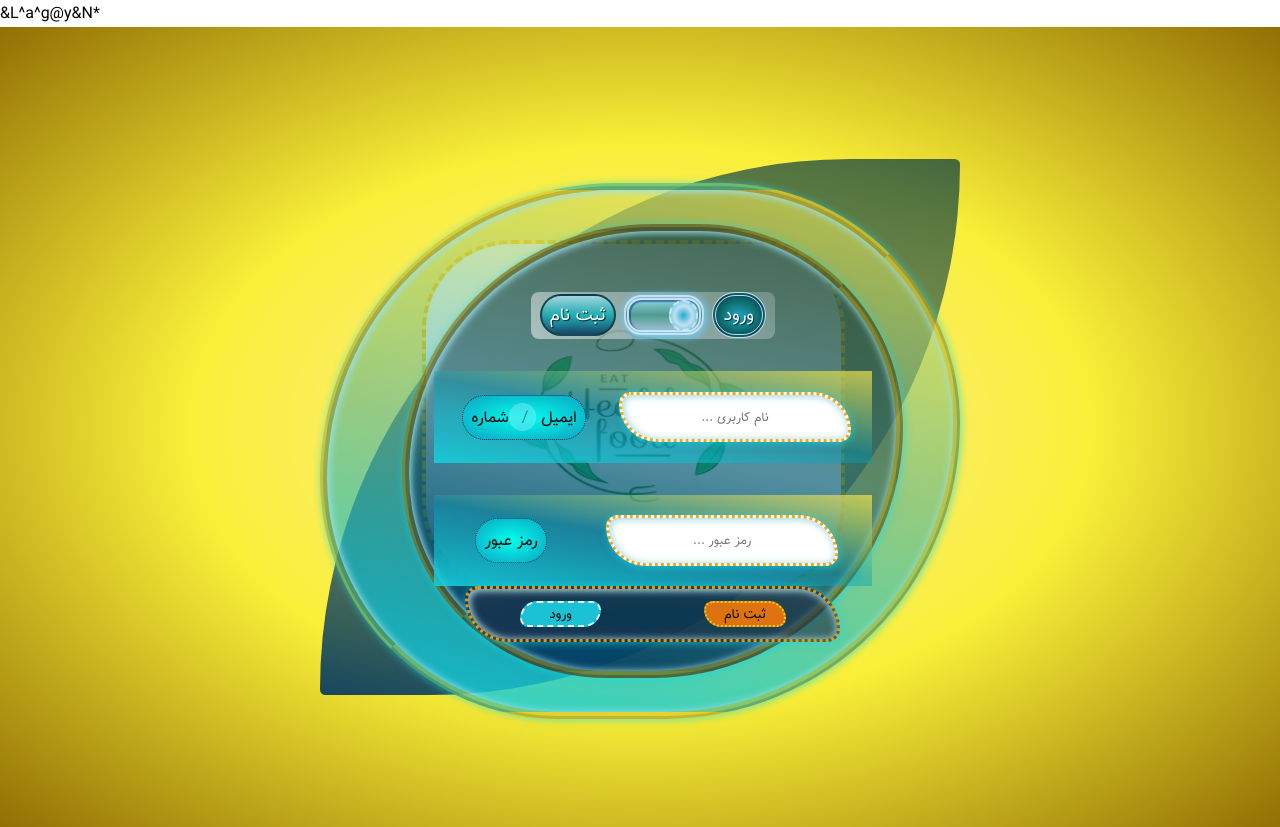
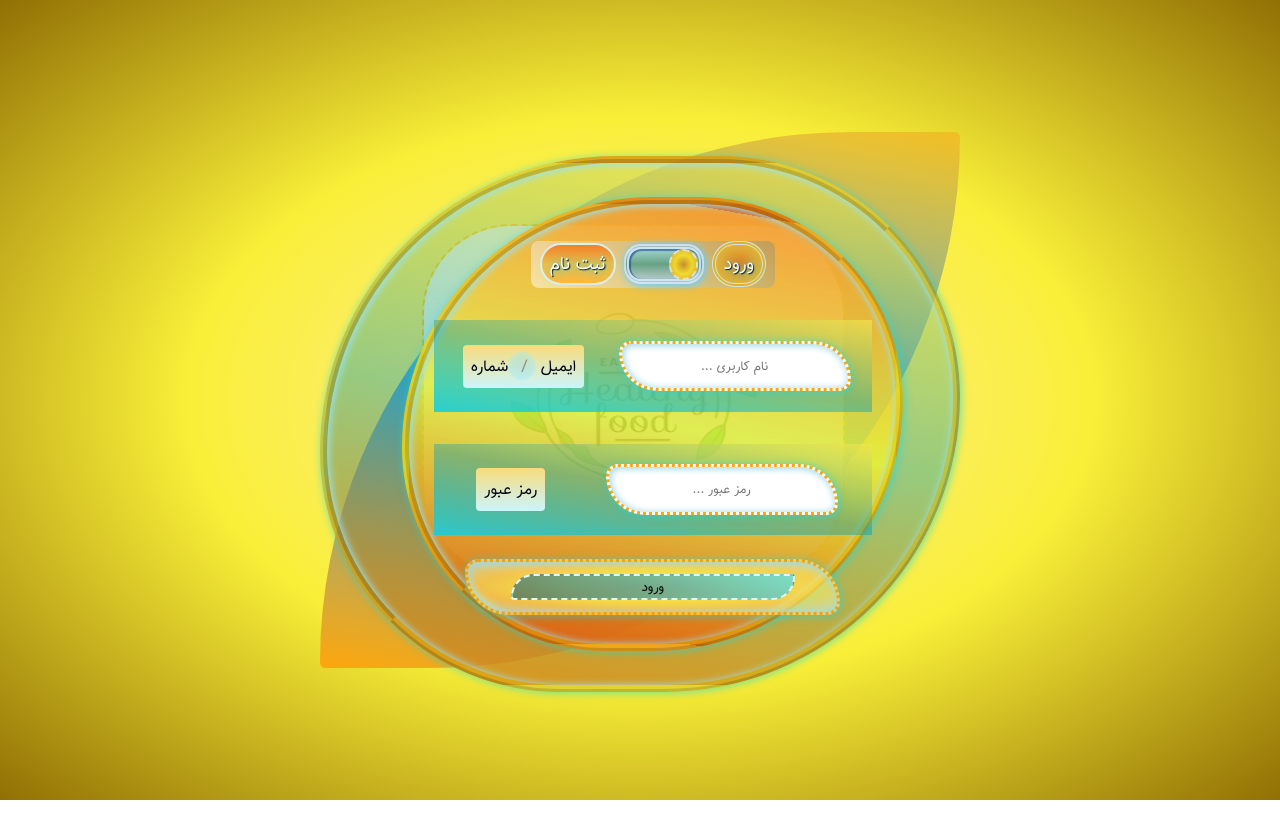
Before and after one commit to alirezashon/reservation, a Next.js app: page /Login in a window 1280 px wide. After the commit the page ends 800 px from the top, so only its background shows below. Built offline with nearby package versions, Linux system fonts and the light colour scheme.

Commit message:
changed login

```diff
--- a/package.json
+++ b/package.json
@@ -6,7 +6,7 @@
 	"scripts": {
 		"dev": "next dev -p 2222",
 		"build": "next build",
-		"start": "next start -p 2749",
+		"start": "next start -p 5172",
 		"lint": "next lint"
 	},
 	"dependencies": {
--- a/src/Components/Switch/index.module.css
+++ b/src/Components/Switch/index.module.css
@@ -3,7 +3,7 @@
     padding: 0.1vh;
     background: linear-gradient(44deg,
             rgba(255, 255, 255, 0.503),
-            rgba(255, 255, 255, 0.202));
+            rgba(13, 105, 185, 0.202));
     border-radius: 1vh;
     display: flex;
     align-items: center;
@@ -30,9 +30,9 @@
     position: absolute;
     width: 4vh;
     height: 4vh;
-    background: radial-gradient(rgba(22, 175, 222, 0.8),
-            rgba(206, 229, 248, 0.9),
-            rgba(46, 200, 235, 0.8));
+    background: radial-gradient(rgba(222, 139, 22, 0.8),
+            rgba(251, 222, 30, 0.9),
+            rgba(235, 156, 46, 0.8));
     border-radius: 50%;
     transition: all 0.5s ease-in-out;
 }
@@ -45,9 +45,9 @@
 }
 
 .label {
-    background: radial-gradient(rgb(39, 151, 180),
-            rgba(8, 111, 111, 0.942),
-            rgba(7, 39, 69, 0.942));
+    background: radial-gradient(rgb(237, 119, 16),
+            rgba(222, 166, 52, 0.942),
+            rgba(231, 196, 40, 0.942));
     border-radius: 4vh;
     padding: 0.5vh 1vh;
     margin: 0 1vh;
@@ -58,8 +58,8 @@
 }
 
 .selectedRadio {
-    background: linear-gradient(rgb(161, 213, 226),
-            rgba(29, 169, 169, 0.942),
-            rgba(18, 61, 100, 0.942));
-    border: double .3vh #0c3a44e6;
+    background: linear-gradient(rgb(243, 128, 40),
+            rgba(235, 188, 68, 0.942),
+            rgba(255, 182, 56, 0.942));
+    border: double .3vh #d8f8ffe6;
 }
--- a/src/pages/Login/index.module.css
+++ b/src/pages/Login/index.module.css
@@ -1,5 +1,3 @@
-/** @format */
-
 @keyframes borderanimate {
 	30% {
 		border-radius: 44vh 22vh;
@@ -50,11 +48,21 @@
 	width: 50%;
 	height: 67%;
 	background: repeating-linear-gradient(190deg,
-			rgba(0, 55, 66, 0.7),
-			rgba(0, 51, 77, 0.4),
-			rgba(0, 55, 99, 0.9));
+			rgba(247, 179, 30, 0.7),
+			rgba(63, 164, 214, 0.929),
+			rgba(255, 161, 9, 0.9));
 	border-radius: 100vh 1vh;
 	padding-top: 3vh;
+}
+
+.logo {
+	position: absolute;
+	height: 44vh;
+	top: 28vh;
+	left: 33vw;
+	width: 33vw;
+	border-radius: 7vw;
+	border: .3vh rgb(255, 200, 0) dashed;
 }
 
 .formShadow {
@@ -64,9 +72,9 @@
 	background: repeating-linear-gradient(190deg,
 			rgba(242, 228, 77, 0.7),
 			rgba(0, 150, 177, 0.4),
-			rgba(22, 207, 220, 0.9));
+			rgba(220, 134, 22, 0.9));
 	border-radius: 1vh 100vh;
-	border: ridge 1vh #065a5a;
+	border: ridge 1vh #fff87ce9;
 	animation: borderanimate 7s;
 	flex-direction: column;
 	display: flex;
@@ -77,9 +85,11 @@
 .formInnerBox {
 	padding-top: 3vh;
 	background: repeating-linear-gradient(190deg,
-			rgba(0, 45, 55, 0.7),
-			rgba(0, 41, 66, 0.4),
-			rgba(0, 45, 88, 0.9));
+			rgba(252, 148, 43, 0.836)7%,
+			rgba(248, 245, 41, 0.769)50%,
+			rgba(219, 80, 16, 0.9))22%;
+	border-radius: 0 0 12vh 2vh;
+	border: ridge .2vh rgba(234, 255, 9, 0.9);
 	width: 80%;
 	height: 87%;
 	margin-left: 2vw;
@@ -90,15 +100,6 @@
 	animation: borderanimate 7s;
 }
 
-.logo {
-	position: absolute;
-	top: 30vh;
-	height: 44vh;
-	left: 33vw;
-	width: 33vw;
-	border-radius: 7vw;
-	border: 0.5vh rgb(255, 200, 0) dashed;
-}
 
 .formRow {
 	background: repeating-linear-gradient(190deg,
@@ -113,6 +114,7 @@
 	align-items: center;
 	justify-content: space-around;
 	animation: borderanimate 4s;
+	color: #000110;
 }
 
 .formRow input {
@@ -125,8 +127,9 @@
 	height: 67%;
 	font-size: 1vw;
 	margin-left: 1vh;
-	border: ridge 1vh rgb(23, 255, 243);
-	border-radius: 1vh;
+	border: ridge .4vh rgb(255, 193, 23);
+	border-radius: .7vh;
+	outline: none;
 }
 
 .formRow label {
@@ -134,9 +137,8 @@
 	margin-left: 1vh;
 	font-size: 2vh;
 	padding: 1vh;
-	border-radius: 4vh;
-	border: dotted 0.2vh rgb(1, 46, 68);
-	background: radial-gradient(rgb(0, 255, 238), rgb(14, 163, 193));
+	border-radius: .5vh;
+	background: linear-gradient(rgb(247, 220, 123), rgb(203, 245, 253));
 }
 
 .slash {
@@ -149,19 +151,20 @@
 }
 
 .buttonBox {
-	background: radial-gradient(rgba(11, 22, 44, 0.4),
-			rgba(22, 33, 55, 0.5),
-			rgba(33, 44, 66, 0.6),
-			rgba(44, 55, 77, 0.7));
+	background: radial-gradient(rgba(249, 185, 21, 0.4),
+			rgba(249, 234, 72, 0.926),
+			rgba(255, 238, 108, 0.6),
+			rgba(188, 233, 228, 0.7));
 	width: 77%;
 	height: 7vh;
 	display: flex;
+	margin: 3vh;
 	justify-content: space-around;
 	align-items: center;
 	border-radius: 55vh 12vh;
-	border: ridge 1vh rgba(11, 22, 55, 0.4);
-	box-shadow: 1px 1px 7px 1px rgba(16, 219, 234, 0.5),
-		1px 1px 7px 4px #08b8f3 inset;
+	border: ridge 1vh rgba(6, 121, 166, 0.4);
+	box-shadow: 1px 1px 7px 1px rgba(245, 245, 90, 0.5),
+		1px 1px 7px 2px #f3b008 inset;
 	animation: borderanimate 13s;
 }
 
@@ -172,28 +175,25 @@
 	cursor: pointer;
 }
 
-.buttonBox button:hover {
-	color: #02053e;
+.formRow input:hover,
+.formRow label:hover,
+.submit:hover,
+.cancel:hover {
 	animation: borderanimate 0.2s reverse;
 	transform: scale(1.2);
-	background-color: #7d5af8;
+	cursor: pointer;
 }
 
 .submit {
-	width: 22%;
-	border-radius: 4vh 2vh;
-	background-color: rgba(29, 209, 228, 0.9);
+	width: 77%;
+	border-radius: 14vh 2vh;
+	background: linear-gradient(22deg, rgba(99, 125, 91, .9), rgba(112, 221, 212, .9));
 	border: dashed 0.3vh #e3f7ff;
 }
 
-.cancel {
-	width: 22%;
-	border-radius: 2vh 4vh;
-	background-color: rgba(243, 121, 8, 0.9);
-	border: dotted 0.3vh #e8d20f;
-}
 
-@media (max-width: 600px) {
+
+@media (max-width: 777px) {
 	.formBox {
 		width: 97%;
 	}
@@ -212,8 +212,10 @@
 	}
 
 	.logo {
-		width: 97%;
+		left: 14%;
+		opacity: .5;
 		border: none;
+		width: 72%;
 	}
 
 	.buttonBox {
--- a/src/pages/Login/index.tsx
+++ b/src/pages/Login/index.tsx
@@ -1,4 +1,3 @@
-/** @format */
 
 import 'react-toastify/dist/ReactToastify.css'
 import { toast, ToastContainer, Zoom } from 'react-toastify'
@@ -24,8 +23,7 @@ const Login: React.FC = () => {
 
 	return (
 		<>
-			{state}
-			<ToastContainer
+ 			<ToastContainer
 				position={'top-right'}
 				newestOnTop
 				pauseOnHover
@@ -88,12 +86,6 @@ const Login: React.FC = () => {
 												value={'ورود'}
 												className={styles.submit}
 											/>
-											<input
-												type='button'
-												className={styles.cancel}
-												onClick={() => setFormShow(false)}
-												value={'ثبت نام'}
-											/>
 										</div>
 									</form>
 								</div>
```
Also changed, not shown: 2 other files (tests, documents, lock files or other folders).
